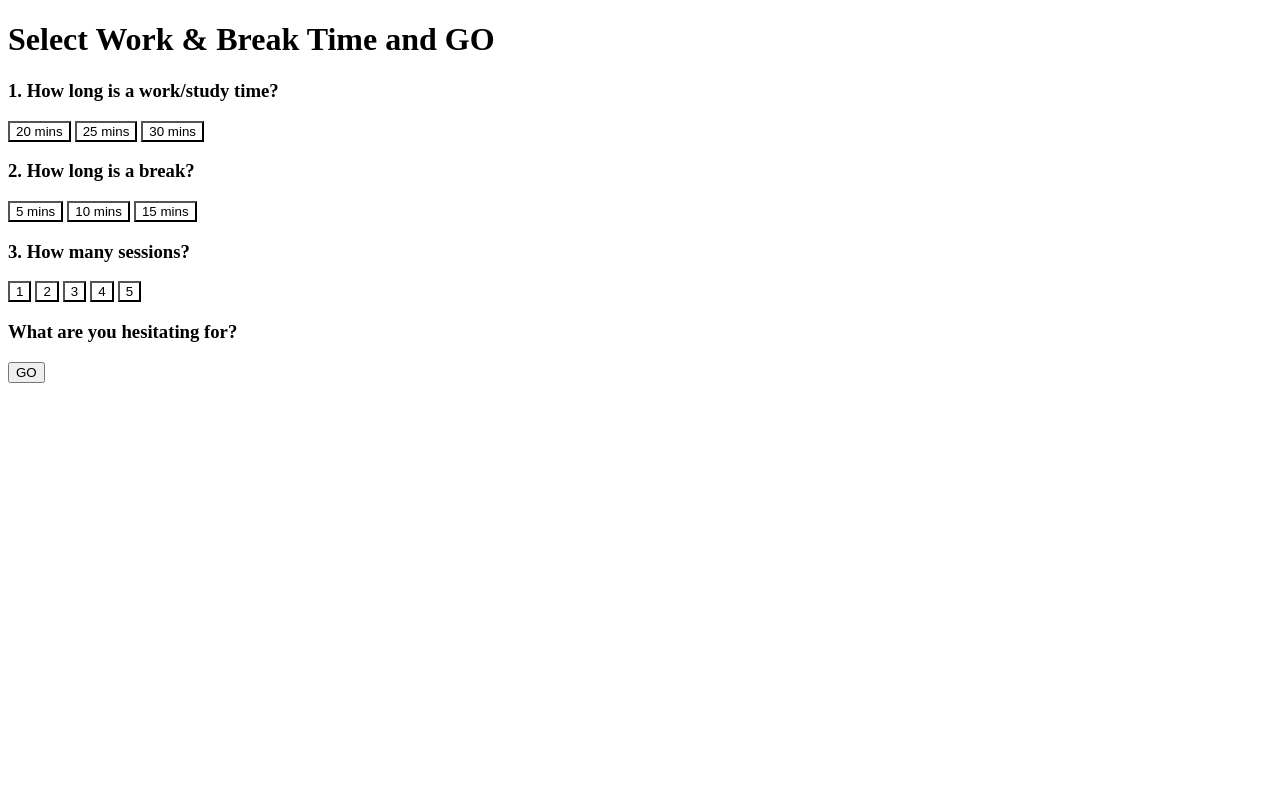
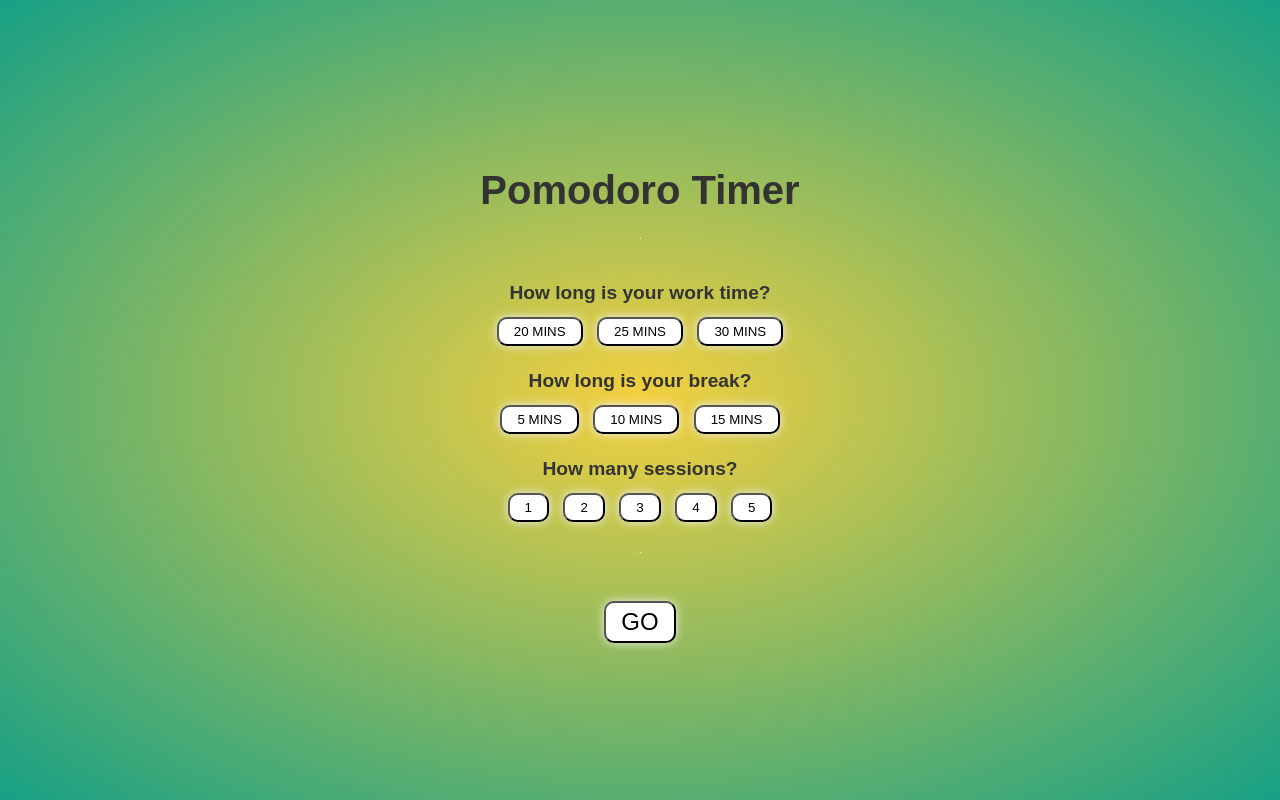
Before and after one commit to jchung7v/Pomodoro-Timer, a plain HTML site: page index.html in a window 1280 px wide. Drawn offline with Linux system fonts and the light colour scheme.

Commit message:
Added Styles

```diff
--- a/index.html
+++ b/index.html
@@ -7,22 +7,23 @@
     <link rel="stylesheet" href="styles.css">
   </head>
   <body>
-    <h1>Select Work & Break Time and GO</h1>
+    <h1>Pomodoro Timer</h1>
+    <hr>
     <div class="buttons">
       <div id="work-btn-container">
-        <h3>1. How long is a work/study time?</h3>
+        <h3>How long is your work time?</h3>
         <button class="button" id="w20-btn" data-work="1">20 mins</button>
         <button class="button" id="w25-btn" data-work="25">25 mins</button>
         <button class="button" id="w30-btn" data-work="30">30 mins</button>
       </div>
       <div id="break-btn-container">
-        <h3>2. How long is a break?</h3>
+        <h3>How long is your break?</h3>
         <button class="button" id="b5-btn" data-break="1">5 mins</button>
         <button class="button" id="b10-btn" data-break="10">10 mins</button>
         <button class="button" id="b15-btn" data-break="15">15 mins</button>
       </div>
       <div id="session-btn-container">
-        <h3>3. How many sessions?</h3>
+        <h3>How many sessions?</h3>
         <button class="button" id="s1-btn" data-session="1">1</button>
         <button class="button" id="s2-btn" data-session="2">2</button>
         <button class="button" id="s3-btn" data-session="3">3</button>
@@ -30,9 +31,9 @@
         <button class="button" id="s5-btn" data-session="5">5</button>
       </div>
     </div>
-    <div>
-      <h3>What are you hesitating for?</h3>
-      <button id="GO">GO</button>
+    <hr>
+    <div class="button-container">
+      <button class="button" id="go-btn">GO</button>
     </div>
     <div id="notice"></div>
     <script src="index.js"></script>
--- a/index.js
+++ b/index.js
@@ -3,7 +3,7 @@ const breakButtonsContainer = document.getElementById("break-btn-container");
 const sessionButtonsContainer = document.getElementById(
   "session-btn-container"
 );
-const GO = document.getElementById("GO");
+const GO = document.getElementById("go-btn");
 
 let workTime = 0;
 let breakTime = 0;
@@ -61,22 +61,8 @@ GO.addEventListener("click", () => {
 });
 
 function deselectAllButtons(container) {
-  container.querySelectorAll("buttons").forEach((button) => {
+  container.querySelectorAll("button").forEach((button) => {
     button.classList.add("button-original-color");
     button.classList.remove("button-clicked-color");
   });
 }
-
-// const allButtons = document.querySelectorAll("button");
-
-// allButtons.forEach((button) => {
-//   button.addEventListener("click", function() {
-//     if (this.classList.contains("button-clicked-color")) {
-//       this.classList.add("button-original-color");
-//       this.classList.remove("button-clicked-color");
-//     } else {
-//       this.classList.add("button-clicked-color");
-//       this.classList.remove("button-original-color");
-//     }
-//   });
-// });
--- a/styles.css
+++ b/styles.css
@@ -1,8 +1,53 @@
-.button {
+/* https://codepen.io/JoeCodesStuff/pen/bLbbxK */
+
+body {
+  height: 100vh;
+  margin: 0;
+  padding: 0;
+  display: flex;
+  justify-content: center;
+  align-items: center;
+  flex-direction: column;
+  background: radial-gradient(#f4d03f, #16a085);
+  background-repeat: no-repeat;
+  font-family: "Arial", sans-serif;
+  color: #333;
+}
+
+h1 {
+  font-size: 2.5rem;
+  text-align: center;
+  margin-bottom: 1rem;
+}
+
+h3 {
+  font-size: 1.2rem;
+  margin-bottom: 0.5rem;
+}
+
+.buttons {
+  margin: 1rem;
+  text-align: center;
+}
+
+/* .button {
   background-color: white;
   color: black;
   cursor: pointer;
   transition: background-color 0.3s;
+} */
+
+.button {
+  background-color: white;
+  margin: 5px;
+  padding: 5px 15px;
+  text-align: center;
+  text-transform: uppercase;
+  transition: 0.5s;
+  background-size: 200% auto;
+  box-shadow: 0 0 10px #eee;
+  border-radius: 10px;
+  cursor: pointer;
 }
 
 .button-original-color {
@@ -13,3 +58,32 @@
   background-color: green;
   color: white;
 }
+
+.button-container {
+  display: flex;
+  flex-direction: column;
+  justify-content: center;
+  align-items: center;
+  margin-top: 2.5rem;
+}
+
+#go-btn {
+  font-size: 1.5rem;
+  margin: auto;
+}
+
+#notice {
+  font-size: 1rem;
+  color: #999;
+  margin-top: 1rem;
+}
+
+.timer-container {
+  text-align: center;
+}
+
+#countdown {
+  color: #228b22;
+  font-size: 40px;
+  font-weight: 600;
+}
```
Also changed, not shown: timer.html (+17 -11 lines), timer.js (+6 -5 lines).
